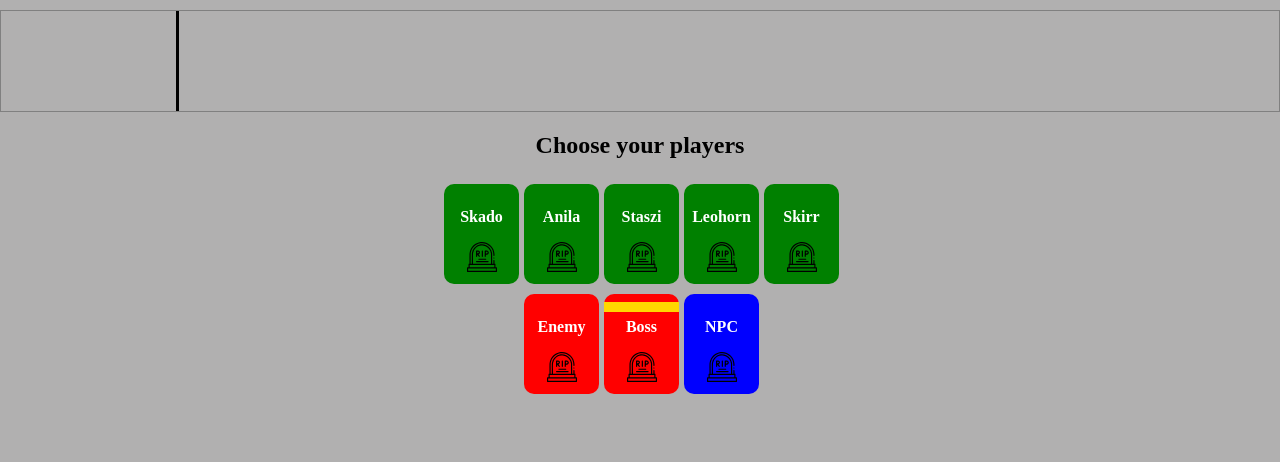
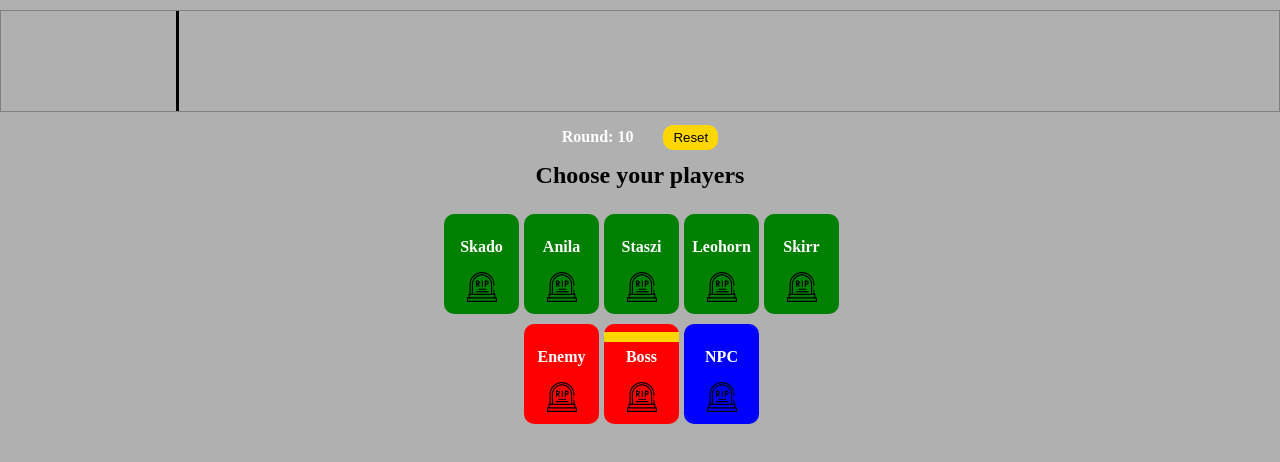
Before and after one commit to Niels-1060880/initiative, a website built with Vite: page client/index.html in a window 1280 px wide. Built offline with nearby package versions, Linux system fonts and the light colour scheme; files whose address does not match are found by name.

Commit message:
FEATURE: added counter and reset button

```diff
--- a/client/index.html
+++ b/client/index.html
@@ -12,6 +12,10 @@
       <div id="wait-list">
         <!-- Cards start in this div -->
       </div>
+    </div>
+    <div class="info">
+      <p>Round: <span id="counter">0</span></p>
+      <button id="reset">Reset</button>
     </div>
     <h2>Choose your players</h2>
     <div class="player-cards">
@@ -91,7 +95,7 @@
           </div>
         </div>
         <div class="selectable enemy">
-          <div id="3" class="card enemy-card">
+          <div class="card enemy-card">
             <div class="boss-banner"></div>
             <p>Boss</p>
             <div class="grave-stone-div">
@@ -104,7 +108,7 @@
           </div>
         </div>
         <div class="selectable ally">
-          <div id="10" class="card ally-card">
+          <div class="card ally-card">
             <p>NPC</p>
             <div class="grave-stone-div">
               <object
--- a/client/script.js
+++ b/client/script.js
@@ -63,6 +63,18 @@ socket.on("dragdrop-card", (cardId) => {
   waitList.removeChild(card);
   doneList.appendChild(card);
 });
+socket.on("reset-game", () => {
+  waitList.innerHTML = "";
+  doneList.innerHTML = "";
+});
+
+const cards = document.querySelectorAll(".card");
+for (let card = 0; card <= cards.length; card++) {
+  console.log(cards[card]);
+  // card.addEventListener('click', () => {
+  //   console.log('card click');
+  // })
+}
 
 // Handles bloodied toggle
 const graveStones = document.getElementsByClassName("grave-stone");
@@ -134,10 +146,12 @@ doneList.addEventListener("drop", (e) => {
 });
 
 // Handles new round
+let counter = document.getElementById("counter");
 // Checks if wait list is empty
 let divCheckingInterval = setInterval(() => {
-  if (waitList.children.length == 0) {
+  if (waitList.children.length == 0 && doneList.hasAttributes()) {
     newRound(doneList.children);
+    counter.innerHTML++;
   }
 }, 500);
 
@@ -151,3 +165,9 @@ function newRound(children) {
     waitList.appendChild(card);
   }
 }
+
+// Handles reset
+const reset = document.getElementById("reset");
+reset.addEventListener("click", () => {
+  socket.emit("reset-game");
+});
--- a/client/styles.css
+++ b/client/styles.css
@@ -84,8 +84,33 @@ p {
   border: dashed 3px red;
 }
 
+/* Info */
+.info {
+  display: flex;
+  width: 100%;
+  justify-content: center;
+  align-items: center;
+  gap: 30px;
+  margin-bottom: 0;
+}
+
+#reset {
+  background-color: gold;
+  padding: 5px 10px;
+  border-radius: 10px;
+  box-shadow: none;
+  border: none;
+  cursor: pointer;
+}
+
+#reset:hover {
+  background-color: goldenrod;
+}
+
+/* Character selection */
 h2 {
   text-align: center;
+  margin-top: 0;
 }
 
 .selectable {
--- a/server/server.js
+++ b/server/server.js
@@ -28,5 +28,8 @@ io.on("connection", (socket) => {
   socket.on("dragdrop-card", (cardId) => {
     io.emit("dragdrop-card", cardId);
   });
+  socket.on('reset-game', () => {
+    io.emit("reset-game")
+  })
 
 });
```
